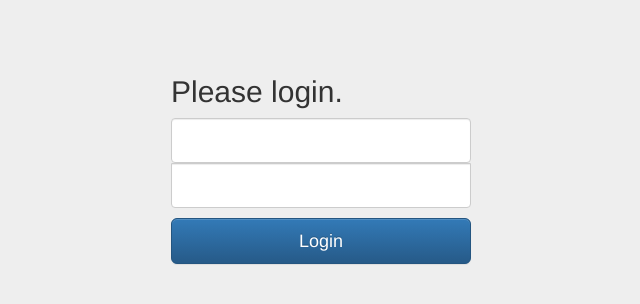
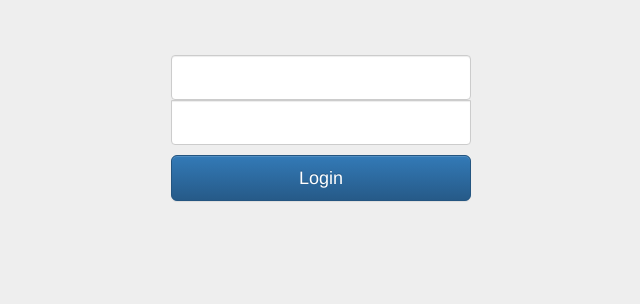
Before and after one commit to flacerdk/smoke-signal, a Python web app: template smoke_signal/main/templates/login.html in a window 1280 px wide. Shown: the top 304 px of the page, without its empty margins (319-959 px from the left). Run offline with Jinja, Linux system fonts and the light colour scheme; the template is opened without the code that fills it, so the values that code supplies are empty, except form fields; form fields are guessed from the names that the template uses; some libraries are stand-ins or nearby versions.

Commit message:
Remove some no longer useful elements

```diff
--- a/smoke_signal/main/templates/login.html
+++ b/smoke_signal/main/templates/login.html
@@ -13,7 +13,6 @@
 
   <form method="POST" class="form-signin" action="/login">
     {{ form.csrf_token }}
-    <h2 class="form-signin-heading">Please login.</h2>
     {{ form.name.label(class_="sr-only") }}
     {{ form.name(class_="form-control", size=20) }}
     {{ form.password.label(class_="sr-only") }}
```
Also changed, not shown: js/stores/__tests__/FeedStore-test.js (+0 -5 lines).
